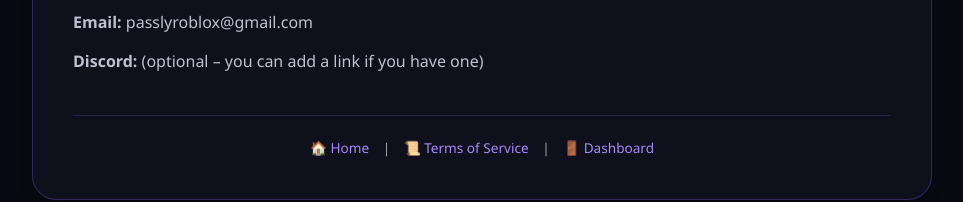
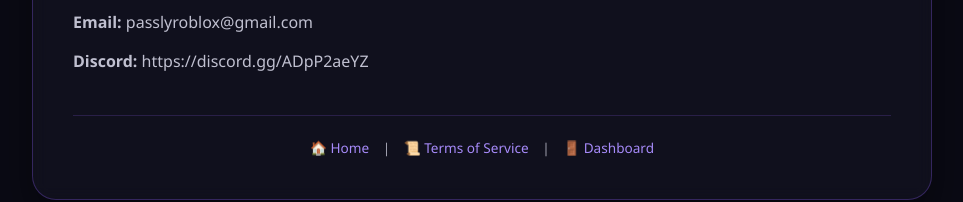
Before and after one commit to passlyrblx/passly, a website: page privacy.html in a window 1280 px wide. Shown: the part 3479-3681 px from the top of the page, without its empty margins (158-1121 px from the left). Drawn offline with Linux system fonts and the light colour scheme.

Commit message:
Update privacy.html

```diff
--- a/privacy.html
+++ b/privacy.html
@@ -176,7 +176,7 @@
   <h2>9. Contact Information</h2>
   <p>If you have any questions about this Privacy Policy, please contact us at:</p>
   <p><strong>Email:</strong> passlyroblox@gmail.com</p>
-  <p><strong>Discord:</strong> (optional – you can add a link if you have one)</p>
+  <p><strong>Discord:</strong> https://discord.gg/ADpP2aeYZ </p>
 
   <div class="footer">
     <a href="/">🏠 Home</a> | <a href="/terms">📜 Terms of Service</a> | <a href="/dashboard">🚪 Dashboard</a>
```
